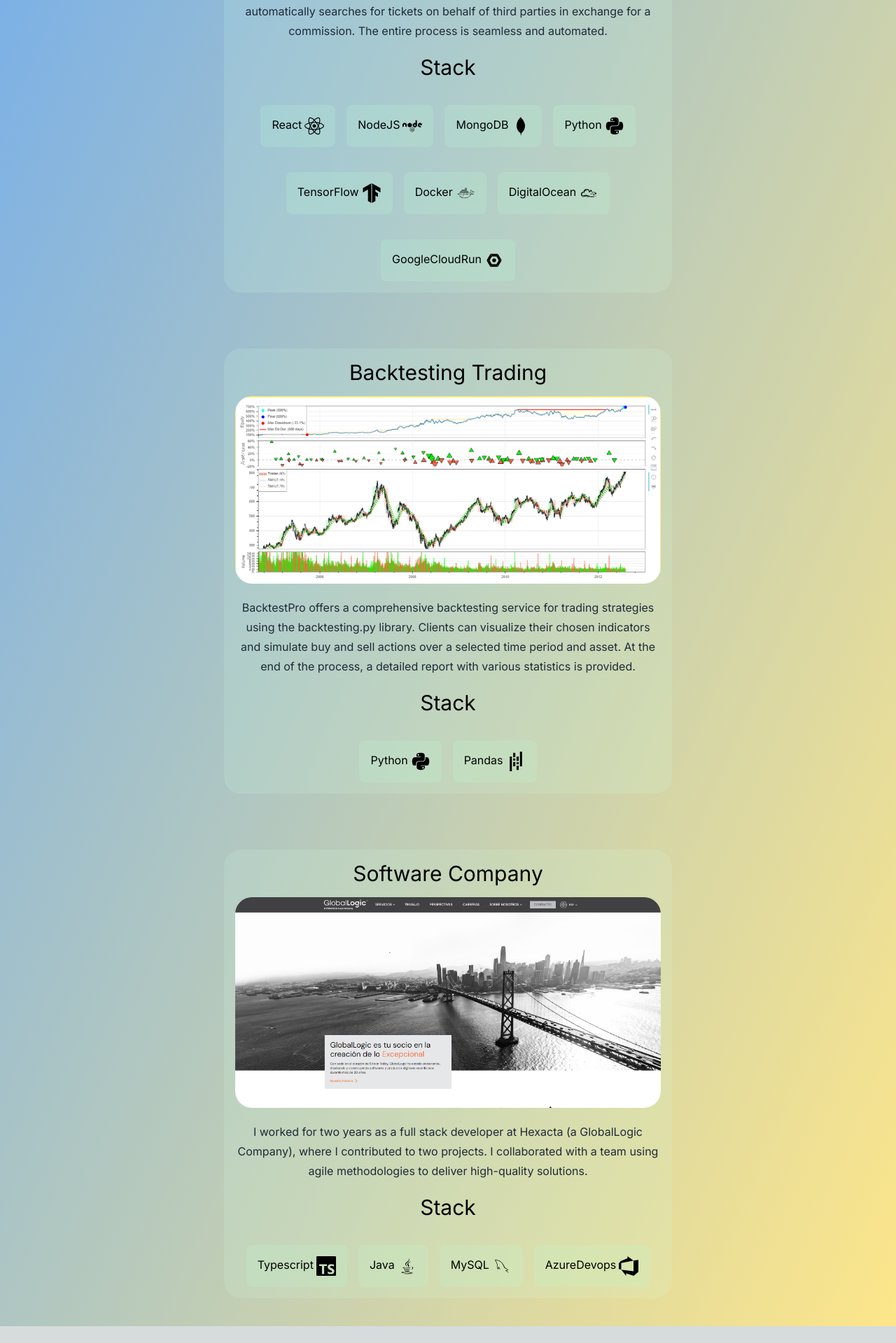
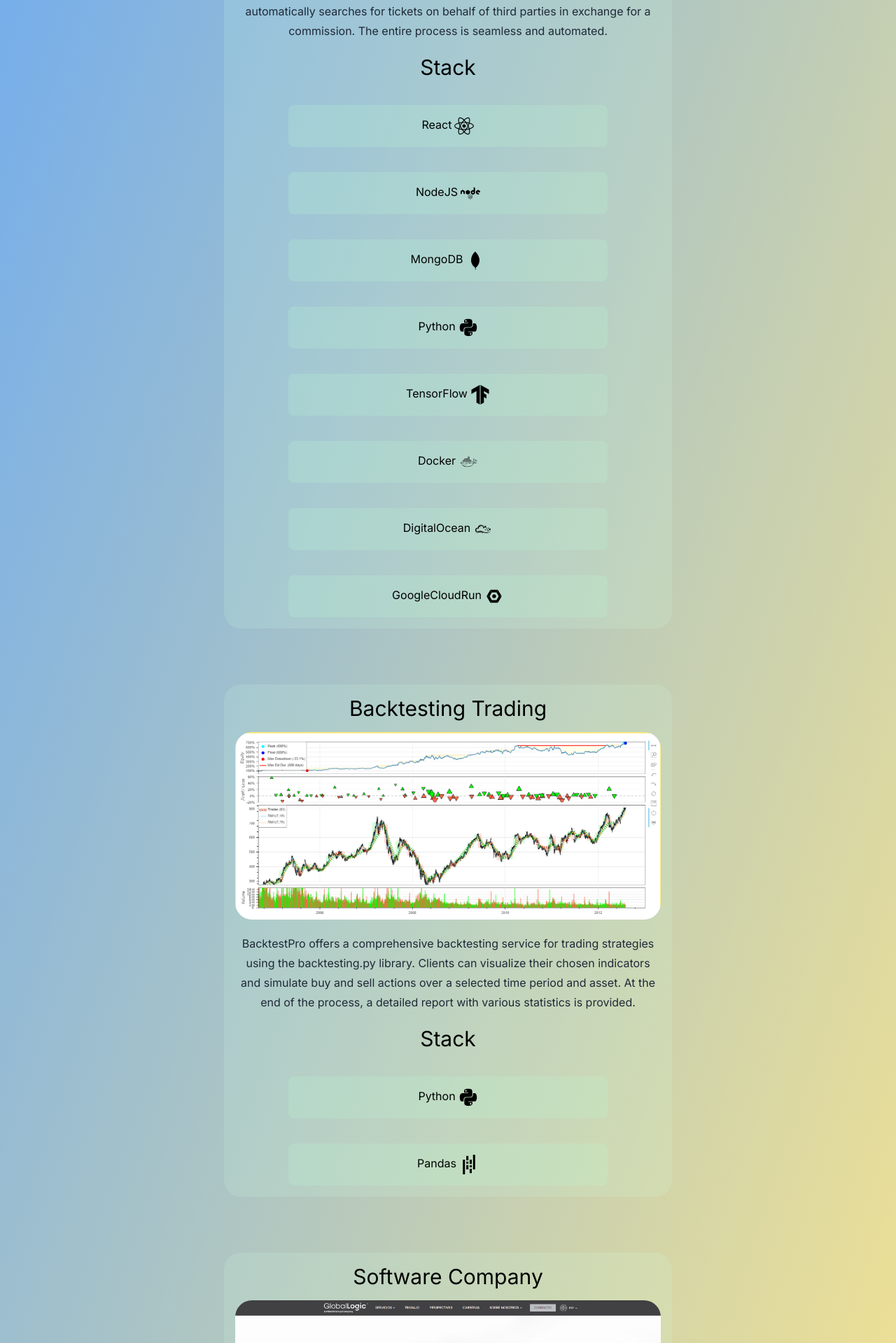
Before and after one commit to JoaquinFioriti/portfolio, a Next.js app: page / in a window 1280 px wide. Shown: the part 1081-3000 px from the top of the page at 70% size. Before the commit the page ends 2976 px from the top, so only its background shows below. Built offline with nearby package versions, Linux system fonts and the light colour scheme.

Commit message:
style: removing some margin

```diff
--- a/src/components/Container.tsx
+++ b/src/components/Container.tsx
@@ -34,7 +34,7 @@
         <div className='flex flex-col mt-10 items-center gap-20'>
 
             <Project
-                className='p-4 w-1/2 flex flex-col items-center  rounded-3xl bg-emerald-100 bg-opacity-15  hover:animate-pulseScale'
+                className='p-4 lg:w-1/2 w-9/12 flex flex-col items-center  rounded-3xl bg-emerald-100 bg-opacity-15  hover:animate-pulseScale'
                 title='Te chiflo'
                 text='Te Chiflo is a service that simplifies the process of obtaining train tickets in Argentina. Faced with high demand and limited availability, Te Chiflo automatically searches for tickets on behalf of third parties in exchange for a commission. The entire process is seamless and automated.'
                 image=
@@ -51,7 +51,7 @@
                 tecnologies={[{name:'React',icon: <FaReact className='size-7'/>},{name:'NodeJS',icon: <FaNode className='size-7'/>},{name:'MongoDB',icon: <DiMongodb className='size-7'/>},{name:'Python',icon: <FaPython className='size-7'/>}, {name:'TensorFlow',icon: <SiTensorflow className='size-7'/>}, {name:'Docker',icon: <DiDocker className='size-7'/>}, {name:'DigitalOcean',icon: <DiDigitalOcean className='size-7'/>},  {name:'GoogleCloudRun',icon: <DiGoogleCloudPlatform className='size-7'/>}]}
             />
             <Project
-                className='text-center p-4 w-1/2 flex flex-col items-center rounded-3xl bg-emerald-100 bg-opacity-15 hover:animate-pulseScale'
+                className='text-center p-4 lg:w-1/2 w-9/12 flex flex-col items-center rounded-3xl bg-emerald-100 bg-opacity-15 hover:animate-pulseScale'
                 title='Backtesting Trading'
                 text='BacktestPro offers a comprehensive backtesting service for trading strategies using the backtesting.py library. Clients can visualize their chosen indicators and simulate buy and sell actions over a selected time period and asset. At the end of the process, a detailed report with various statistics is provided.'
                 image=
@@ -68,7 +68,7 @@
                 tecnologies={[{name:'Python',icon: <FaPython className='size-7'/>},{name:'Pandas',icon: <SiPandas className='size-7'/>}]}
             />
             <Project
-                className='text-center p-4 w-1/2 flex flex-col items-center rounded-3xl bg-emerald-100 bg-opacity-15 hover:animate-pulseScale'
+                className='text-center p-4 lg:w-1/2 w-9/12 flex flex-col items-center rounded-3xl bg-emerald-100 bg-opacity-15 hover:animate-pulseScale'
                 title='Software Company'
                 text='I worked for two years as a full stack developer at Hexacta (a GlobalLogic Company), where I contributed to two projects. I collaborated with a team using agile methodologies to deliver high-quality solutions.'
                 image=
--- a/src/components/Project.tsx
+++ b/src/components/Project.tsx
@@ -41,12 +41,12 @@
                 <GoChevronDown onClick={handleButtonClick} className='lg:hidden mt-5 cursor-pointer' size={30}/>
                 <p className={`lg:flex ${isVisible? 'flex' : 'hidden'} text-center text-md py-5 leading-7 text-gray-800`}>{text}</p>
                 </div>
-                <div className={`lg:flex flex-col gap-4 items-center ${isVisible? 'flex' : 'hidden'}`}>
+                <div className={`lg:flex flex-col gap-4 items-center w-full ${isVisible? 'flex' : 'hidden'}`}>
                 <p className='text-3xl'>Stack</p>
-                <div className='flex lg:flex-row gap-4 flex-wrap flex-col justify-center'>
+                <div className='flex lg:flex-row gap-4 flex-wrap flex-col justify-center w-full items-center'>
                 {
                     tecnologies?.map((tech,index)=>(
-                        <StackBox className='gap-1 rounded-lg ' key={index} label={tech.name} icon={tech.icon}/>
+                        <StackBox className='gap-1 rounded-lg w-3/4' key={index} label={tech.name} icon={tech.icon}/>
                     ))
                 }
                 </div>
```
